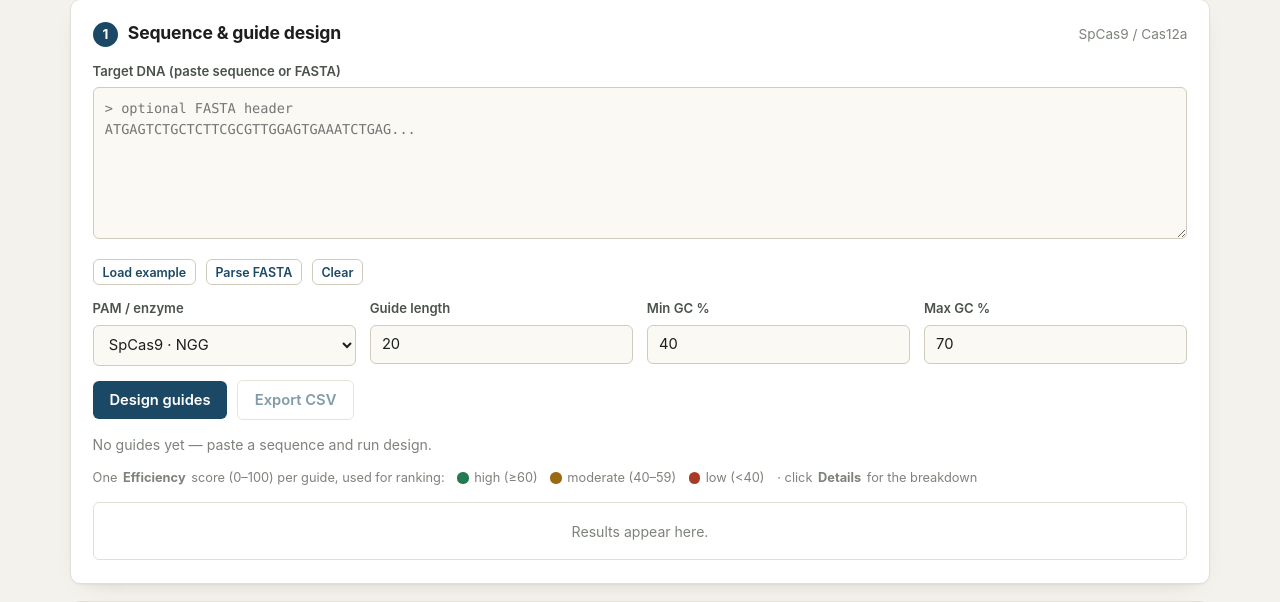
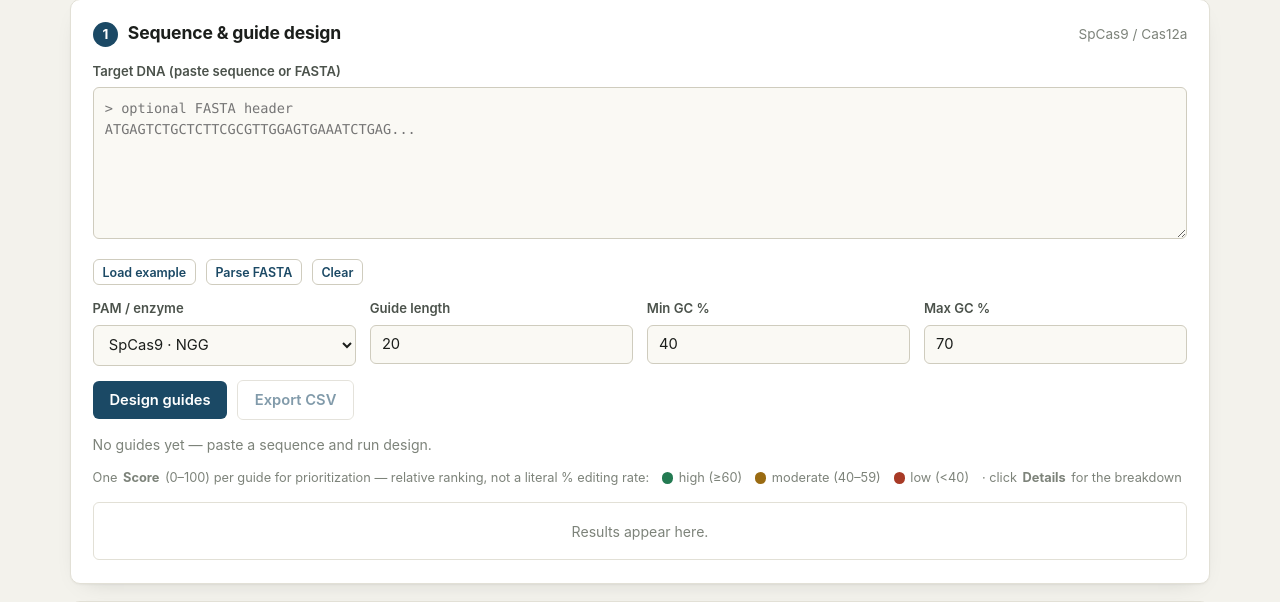
Before and after one commit to Dinesh431786/Crispr, a FastAPI app: page / in a window 1280 px wide. Shown: the part 385-987 px from the top of the page. Run offline with FastAPI, Linux system fonts and the light colour scheme.

Commit message:
Clarify scoring label: 'Score' (relative prioritization), not 'Efficiency'
The shipped default model is trained on a rank-percentile target, so the single
number is a relative ranking score, not a literal % editing rate. Calling it
'Efficiency' was misleading. Update the table header, legend, and README to say
'Score' and state explicitly it is not an absolute editing percentage.

https://claude.ai/code/session_014tmrGNRuvv2ymjpm4A1Y1m

```diff
--- a/crispr_app/static/app.js
+++ b/crispr_app/static/app.js
@@ -82,7 +82,7 @@ function renderGuides(rows) {
   if (!rows.length) { t.innerHTML = `<tbody><tr><td class="empty">No guides matched the GC / quality filters.</td></tr></tbody>`; return; }
   const head = `<thead><tr>
     <th>#</th><th>Strand</th><th>Start</th><th>Guide (5'→3') + PAM</th>
-    <th>GC%</th><th title="Single 0–100 efficiency score used for ranking">Efficiency</th><th></th></tr></thead>`;
+    <th>GC%</th><th title="0–100 prioritization score combining on-target predictors. Relative ranking, not a literal % editing rate.">Score</th><th></th></tr></thead>`;
   const score100 = (v) => {
     const n = Math.round(Number(v) * 100);
     const cls = n >= 60 ? "good" : n >= 40 ? "mid" : "low";
--- a/crispr_app/templates/index.html
+++ b/crispr_app/templates/index.html
@@ -71,7 +71,7 @@
         </div>
         <p class="status" id="guideSummary">No guides yet — paste a sequence and run design.</p>
         <div class="legend">
-          <span>One <b>Efficiency</b> score (0–100) per guide, used for ranking:</span>
+          <span>One <b>Score</b> (0–100) per guide for prioritization — relative ranking, not a literal % editing rate:</span>
           <span><span class="dot good"></span> high (≥60)</span>
           <span><span class="dot mid"></span> moderate (40–59)</span>
           <span><span class="dot low"></span> low (&lt;40)</span>
```
Also changed, not shown: README.md.
